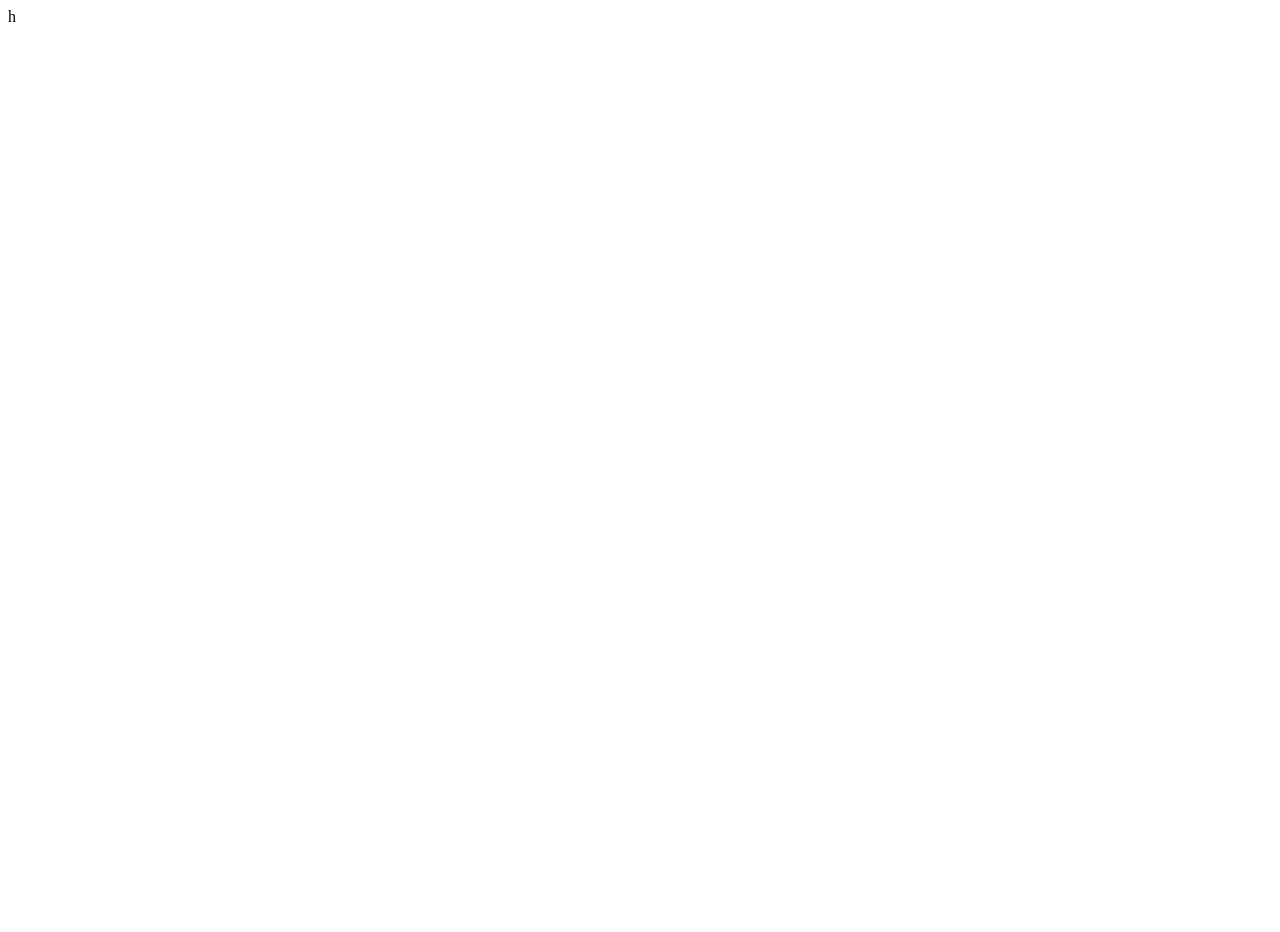
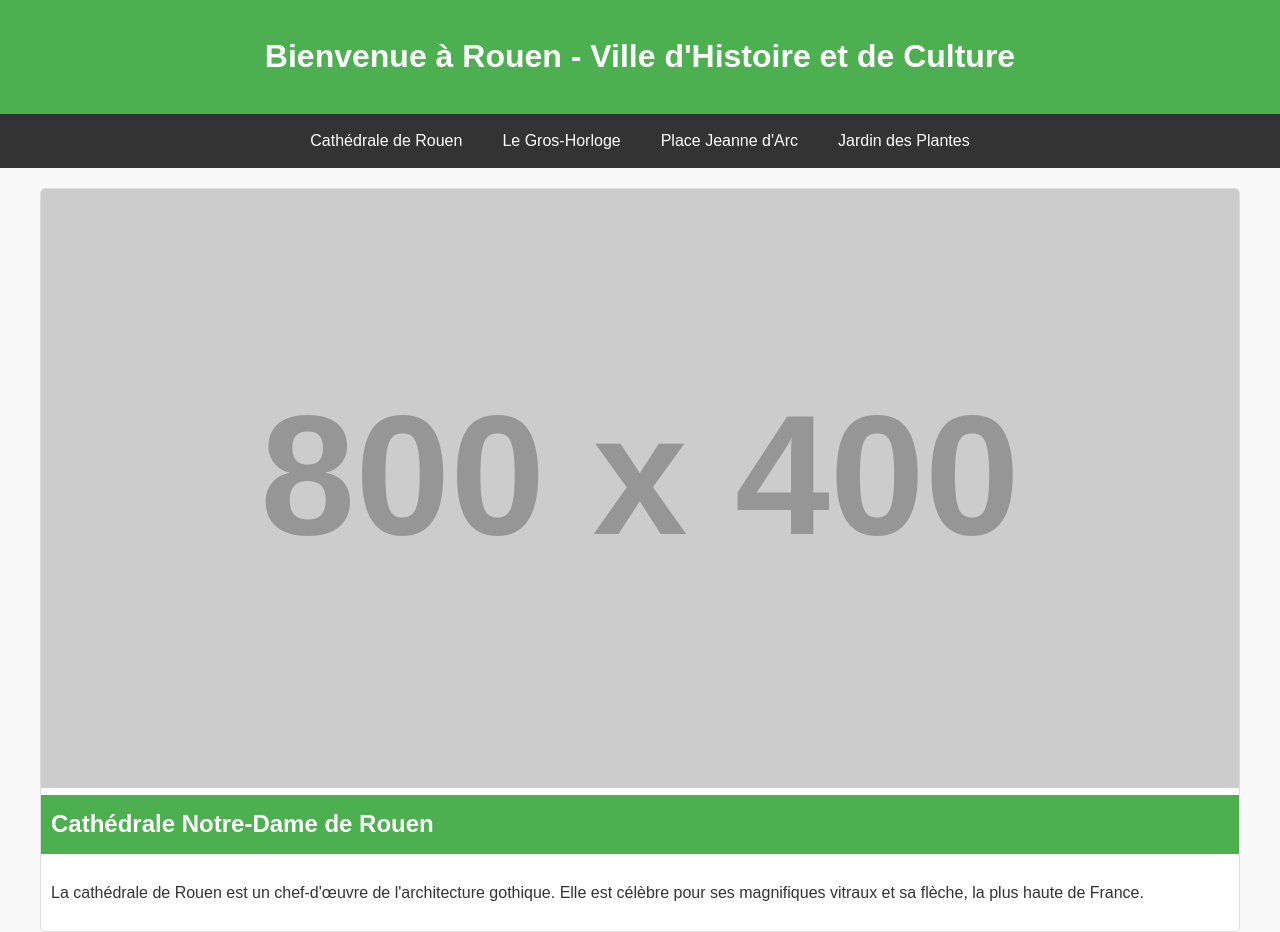
Before and after one commit to Paulguenery/nws, a plain HTML site: page index.html in a window 1280 px wide. Shown: the top 932 px of the page. Before the commit the page ends 800 px from the top, so only its background shows below. Drawn offline with Linux system fonts and the light colour scheme; placeholder pictures from the web are drawn by us.

Commit message:
Update index.html

```diff
--- a/index.html
+++ b/index.html
@@ -1 +1,102 @@
-h
+<!DOCTYPE html>
+<html lang="fr">
+<head>
+    <meta charset="UTF-8">
+    <meta name="viewport" content="width=device-width, initial-scale=1.0">
+    <meta name="description" content="Découvrez les meilleurs endroits touristiques de Rouen, la ville aux cent clochers">
+    <meta name="keywords" content="Rouen, tourisme, lieux historiques, attractions, Normandie">
+    <meta name="author" content="Paul Guénery">
+    <title>Découvrir Rouen - Les Meilleurs Endroits Touristiques</title>
+    <style>
+        body {
+            font-family: Arial, sans-serif;
+            line-height: 1.6;
+            margin: 0;
+            padding: 0;
+            background-color: #f9f9f9;
+            color: #333;
+        }
+        header {
+            background: #4CAF50;
+            color: white;
+            padding: 10px 20px;
+            text-align: center;
+        }
+        nav {
+            display: flex;
+            justify-content: center;
+            background: #333;
+        }
+        nav a {
+            color: white;
+            padding: 14px 20px;
+            text-decoration: none;
+            text-align: center;
+        }
+        nav a:hover {
+            background: #4CAF50;
+        }
+        .container {
+            padding: 20px;
+            max-width: 1200px;
+            margin: auto;
+        }
+        .place {
+            border: 1px solid #ddd;
+            border-radius: 5px;
+            margin-bottom: 20px;
+            overflow: hidden;
+            background: white;
+        }
+        .place img {
+            width: 100%;
+            height: auto;
+        }
+        .place h2 {
+            margin: 0;
+            padding: 10px;
+            background: #4CAF50;
+            color: white;
+        }
+        .place p {
+            padding: 10px;
+        }
+    </style>
+</head>
+<body>
+    <header>
+        <h1>Bienvenue à Rouen - Ville d'Histoire et de Culture</h1>
+    </header>
+    <nav>
+        <a href="#cathedrale">Cathédrale de Rouen</a>
+        <a href="#gros-horloge">Le Gros-Horloge</a>
+        <a href="#place-jeanne">Place Jeanne d'Arc</a>
+        <a href="#jardin-plantes">Jardin des Plantes</a>
+    </nav>
+    <div class="container">
+        <section class="place" id="cathedrale">
+            <img src="https://via.placeholder.com/800x400" alt="Cathédrale de Rouen">
+            <h2>Cathédrale Notre-Dame de Rouen</h2>
+            <p>La cathédrale de Rouen est un chef-d'œuvre de l'architecture gothique. Elle est célèbre pour ses magnifiques vitraux et sa flèche, la plus haute de France.</p>
+        </section>
+        <section class="place" id="gros-horloge">
+            <img src="https://via.placeholder.com/800x400" alt="Le Gros-Horloge">
+            <h2>Le Gros-Horloge</h2>
+            <p>Le Gros-Horloge est une horloge astronomique datant du XIVe siècle, située dans le centre historique de Rouen. C'est un symbole emblématique de la ville.</p>
+        </section>
+        <section class="place" id="place-jeanne">
+            <img src="https://via.placeholder.com/800x400" alt="Place Jeanne d'Arc">
+            <h2>Place du Vieux-Marché et Église Jeanne d'Arc</h2>
+            <p>Lieu historique où Jeanne d'Arc a été brûlée vive en 1431, cette place est marquée par une église moderne en son hommage et de nombreux restaurants typiques.</p>
+        </section>
+        <section class="place" id="jardin-plantes">
+            <img src="https://via.placeholder.com/800x400" alt="Jardin des Plantes">
+            <h2>Jardin des Plantes</h2>
+            <p>Le Jardin des Plantes est un havre de paix offrant une grande variété de fleurs, d'arbres et de serres tropicales, parfait pour une promenade en famille.</p>
+        </section>
+    </div>
+    <footer>
+        <p style="text-align: center; padding: 10px; background: #333; color: white;">&copy; 2024 Découvrir Rouen. Tous droits réservés.</p>
+    </footer>
+</body>
+</html>
```
